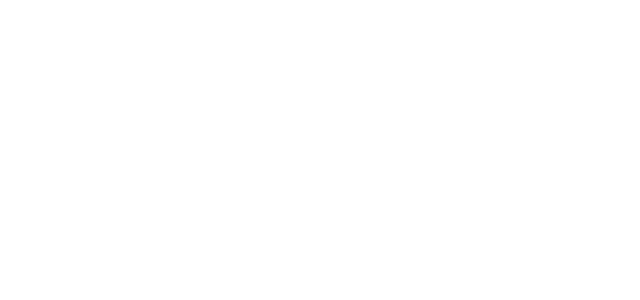
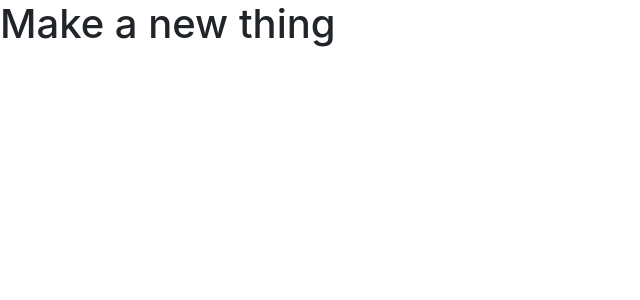
Before and after one commit to Lunadork/GF_Custom-Unit-Builder, a React (Create React App) app: page /new in a window 1280 px wide. Before the commit this address had no page. Shown: the top 300 px of the page, without its empty margins (0-640 px from the left). Built offline with nearby package versions, Linux system fonts and the light colour scheme.

Commit message:
add new page, start work

```diff
--- a/src/App.js
+++ b/src/App.js
@@ -5,7 +5,8 @@
 
 const App = () => {
   const routes = useRoutes ([
-    {path:'/', element : <Pages.Home /> }
+    {path:'/', element : <Pages.Home /> },
+    {path:'/new', element : <Pages.New />}
   ])
   return routes;
 }
--- /dev/null
+++ b/src/pages/New/index.js
@@ -0,0 +1,11 @@
+import React from 'react'
+import { Button } from '../../components/Button/index'
+
+export const New = () => {
+  return (
+    <>
+    <h1>Make a new thing</h1>
+    </>
+
+  )
+}
--- a/src/pages/index.js
+++ b/src/pages/index.js
@@ -1 +1,2 @@
 export { Home } from './Home';
+export { New } from './New';
```
